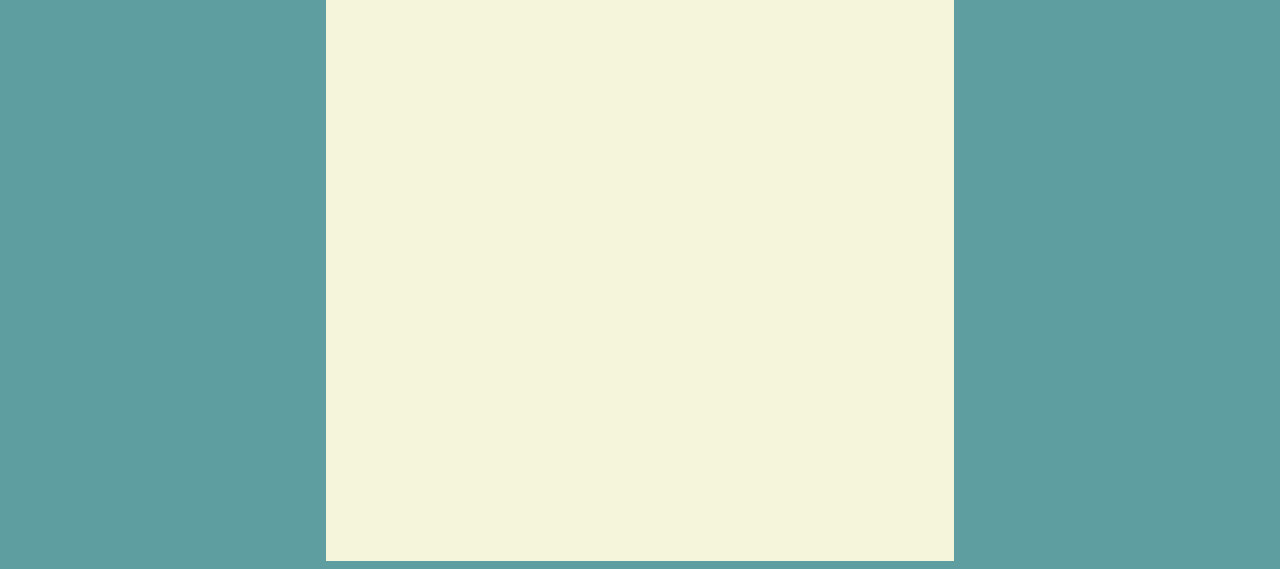
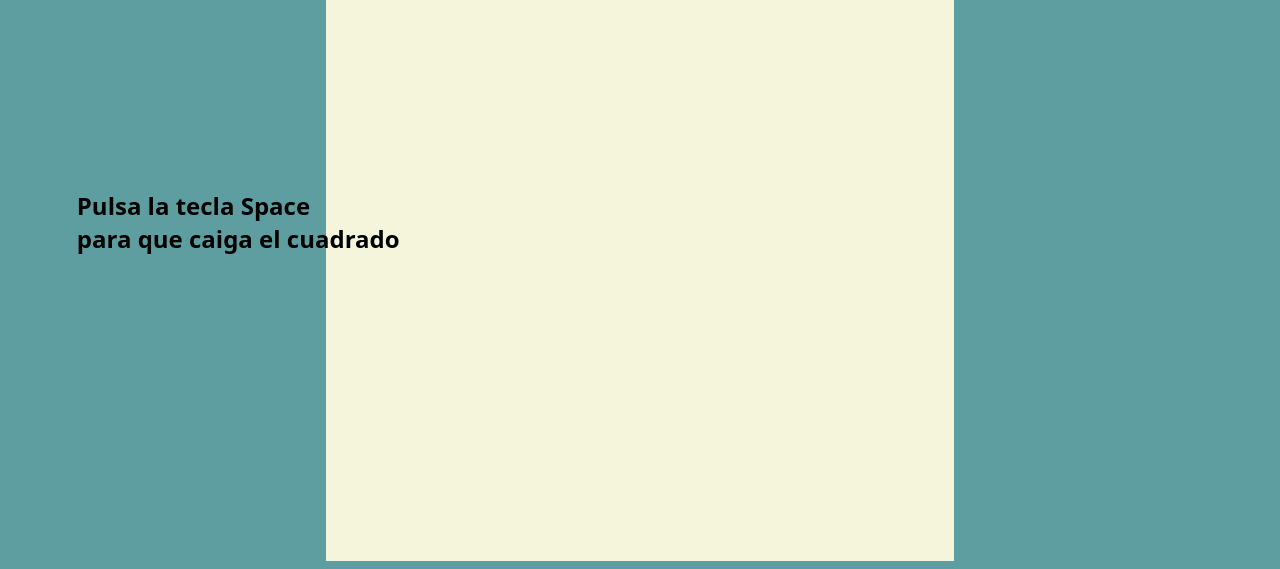
Before and after one commit to FallasDev/Tower-Bloxx-Canvas, a plain HTML site: page index.html in a window 1280 px wide. Shown: the part 231-800 px from the top of the page. Drawn offline with Linux system fonts and the light colour scheme.

Commit message:
upgrade user experience

```diff
--- a/index.html
+++ b/index.html
@@ -82,7 +82,17 @@
         color: black;
         font-size: 3em;
     }
+    h2{
+        position: absolute;
+        top: 50%;
+        left: 6%;
+    }
+
+
 </style>
+<h2>
+        Pulsa la tecla Space <br> para que caiga el cuadrado
+</h2>
 <div class="hidden" id="modal">
     <h3>Perdiste :(</h3>
     <img src="https://charatoon.com/photo/1734.png" alt="">
```
